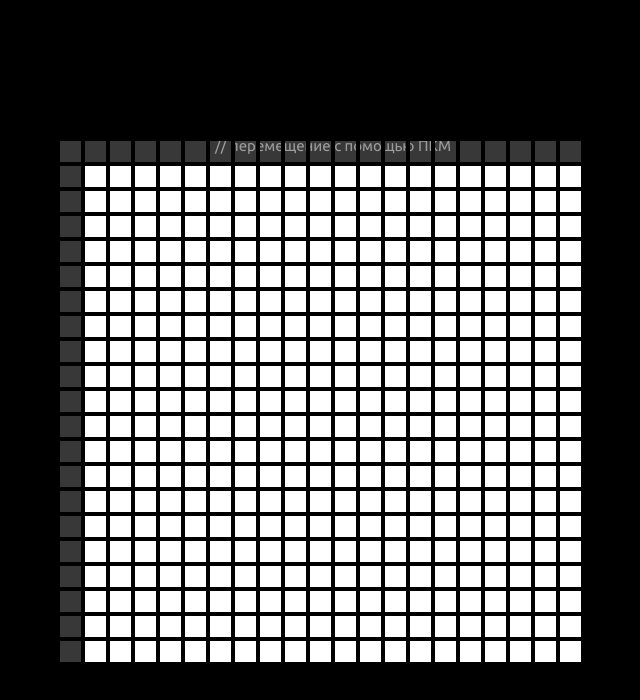
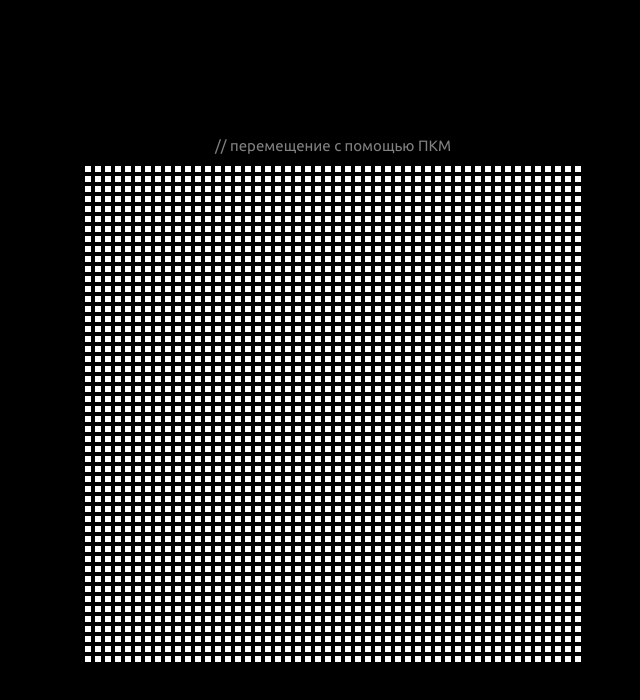
Before and after one commit to Volshebnik09/react-app, a React (Create React App) app: page / in a window 1280 px wide. Shown: the top 700 px of the page, without its empty margins (307-947 px from the left). Built offline with nearby package versions, Linux system fonts and the light colour scheme.

Commit message:
update render()

```diff
--- a/src/components/Cell/Cell.tsx
+++ b/src/components/Cell/Cell.tsx
@@ -1,11 +1,10 @@
-import { CellProps} from "../../Types/Game"
+import {CellT} from "../../Types/Game"
 import { getCellsSize} from "../gameModel"
 
-function Cell({x,y,symbol,onClick}:CellProps){
+function Cell({x,y,symbol}:CellT){
 
     return (
       <div
-        onClick={onClick}
         style={{
           width: getCellsSize(),
           height: getCellsSize(),
--- a/src/components/Game/Game.tsx
+++ b/src/components/Game/Game.tsx
@@ -1,15 +1,13 @@
 import  {useRef} from 'react';
 import GameOS from "../gameOS/GameOS";
 import {GameProps} from "../../Types/Game";
-import {changePlayer, setPlayers} from "../playersModel"
+import {setPlayers} from "../playersModel"
 import { setCellsPerWidth, setGameSize, setToWin } from '../gameModel';
 
 function Game({width,height,cellsPerWidth,players,toWin}:GameProps) {
     const game = useRef(null);
 
     setPlayers(players);
-    changePlayer();
-
     setGameSize(width,height);
     setToWin(toWin);
     setCellsPerWidth(cellsPerWidth);
--- a/src/components/gameModel.ts
+++ b/src/components/gameModel.ts
@@ -1,4 +1,5 @@
-import { Cells } from "../Types/Game";
+import { Cells}  from "../Types/Game";
+import { changePlayer, getCurrentPlayer } from "./playersModel";
 
 let gameWidth:number;
 let gameHeight:number;
@@ -10,6 +11,22 @@ let cellsSize:number;
 let cellsPerWidth:number;
 let cellsPerHeight:number;
 
+export let fieldLock:boolean;
+
+export let OSCoords:[number,number] = [0,0];
+
+export let cells:Cells = {};
+
+export function setCells(x:Cells){
+    cells = x
+}
+export function setOSCoords(x:[number,number]){
+    OSCoords = x
+}
+
+export function setFieldLock(x:boolean){
+    fieldLock = x
+}
 export function setGameSize(width:number,height:number){
     gameWidth = width;
     gameHeight = height;
@@ -53,11 +70,10 @@ export function getSymbol(x:number,y:number,cells:Cells):string{
     return cells[x]?.[y] ?? ''
 }
 
-export function setSymbol(x:number,y:number,symbol:string,cells:Cells,setCells:React.Dispatch<Cells>){
+export function setSymbol(x:number,y:number,symbol:string){
     if (!cells[x]) cells[x] = {}
     if (cells[x][y]) return
     cells[x][y] = symbol
-    setCells({...cells})
 }
 
 function horizontalCheck(x: number, y: number, symbol: string,cells:Cells) {
@@ -109,3 +125,21 @@ export function checkWin(x: number, y: number,cells:Cells) {
         diagCheck(x, y, symbol,cells)
     );
 }
+
+export function move(x:number,y:number):void{
+    if (fieldLock) return
+    if (getSymbol(x,y,cells)) return
+    setSymbol(x,y,getCurrentPlayer().symbol)
+    changePlayer()
+    if (checkWin(x,y,cells)) {
+        setFieldLock(true)
+        alert(getCurrentPlayer().name+" win")
+    }
+}
+export function getOffsetX(){
+    return Math.floor(OSCoords[0]/getCellsSize())
+}
+
+export function getOffsetY(){
+    return Math.floor(OSCoords[1]/getCellsSize())
+}
--- a/src/components/gameOS/GameOS.tsx
+++ b/src/components/gameOS/GameOS.tsx
@@ -1,31 +1,26 @@
 import React, {RefObject, useEffect, useState} from 'react';
-import { Cells, GameOSProps } from '../../Types/Game';
+import { CellT, GameOSProps } from '../../Types/Game';
 import Cell from '../Cell/Cell';
-import { checkWin, getCellsPerHeight, getCellsPerWidth, getCellsSize, getSymbol, setSymbol } from '../gameModel';
-import {changePlayer,getCurrentPlayer} from "../playersModel"
+import { getCellsPerHeight, getCellsPerWidth, getCellsSize, getSymbol, setOSCoords, cells, move, getOffsetX, getOffsetY} from '../gameModel';
 
-function move (x:number,y:number,fieldLock:boolean,cells:Cells,setFieldLock:React.Dispatch<boolean>, setCells:React.Dispatch<Cells>):void{
-    if (fieldLock) return
-    if (getSymbol(x,y,cells)) return
-    setSymbol(x,y,getCurrentPlayer().symbol,cells,setCells)
-    changePlayer()
-    if (checkWin(x,y,cells)) {
-        setFieldLock(true)
-        alert(getCurrentPlayer().name+" win")
+
+
+function generateCells () {
+    let newCells:CellT[]= []
+    let offsetX = getOffsetX()
+    let offsetY = getOffsetY()
+    for (let x= -1 - offsetX;x<getCellsPerWidth() - offsetX;x++){
+        for (let y = -1 - offsetY;y<getCellsPerHeight() - offsetY;y++){
+            newCells.push({
+                x:x,
+                y:y
+            })
+        }
     }
+    return newCells
 }
 
-function generateCells(offsetX:number,offsetY:number){
-    let cells:[number,number][]= []
-    for (let x= -1 - offsetX;x<getCellsPerWidth() - offsetX;x++){
-        for (let y = -1 - offsetY;y<getCellsPerHeight() - offsetY;y++){
-            cells.push([x,y])
-        }
-    }
-    return cells
-}
-
-function movementHandler(game:RefObject<HTMLDivElement>,setOSCoords:Function,setCellsInView:React.Dispatch<[number,number][]>){
+function movementHandler(game:RefObject<HTMLDivElement>,setCellsInView:React.Dispatch<CellT[]>,setOSCoordsView:React.Dispatch<[number,number]>){
     let isMouseDown = false;
     let offsetXOld = 0;
     let offsetYOld = 0;
@@ -43,42 +38,59 @@ function movementHandler(game:RefObject<HTMLDivElement>,setOSCoords:Function,set
         if (!isMouseDown) return
         OSCoords[0] += e.movementX
         OSCoords[1] += e.movementY
-        setOSCoords(()=>[OSCoords[0],OSCoords[1]])
-        let offsetX = Math.floor(OSCoords[0]/getCellsSize())
-        let offsetY = Math.floor(OSCoords[1]/getCellsSize())
-        if ((offsetX !== offsetXOld) || (offsetY !== offsetYOld)) {
-            offsetXOld = offsetX;
-            offsetYOld = offsetY;
-            setCellsInView(generateCells(offsetX,offsetY))
+        setOSCoords([OSCoords[0],OSCoords[1]])
+        setOSCoordsView([OSCoords[0],OSCoords[1]])
+        if ((getOffsetX() !== offsetXOld) || (getOffsetY() !== offsetYOld)) {
+            setCellsInView(generateCells())
+            offsetXOld = getOffsetX();
+            offsetYOld = getOffsetY();
         }
     })
 }
+
+function clickHandler(game:HTMLElement){
+    game.addEventListener('click',(e)=>{
+        let target = e.target as HTMLElement
+
+        if (target.className !== "cell") return
+
+        let cellCoords = target.getBoundingClientRect()
+        let gameCoords = game.getBoundingClientRect()
+
+        // 0.01 - костыль который спасает от получения при 0.3/0.1 числа 2.9999999999999996
+        // Увеличение размера клетки на 0.01 вообще ничего не меняет
+
+        let x = Math.floor((cellCoords.x - gameCoords.x + 0.01) / getCellsSize()) - getOffsetX();
+        let y = Math.floor((cellCoords.y - gameCoords.y + 0.01) / getCellsSize()) - getOffsetY();
+        move(x,y)
+    })
+}
+
+
 function GameOS({game}:GameOSProps) {
+    const [cellsInView, setCellsInView] = useState<CellT[]>(()=>generateCells())
+    const [OSCoordsView,setOSCoordsView] = useState<[number,number]>([0,0])
 
-    const [cells, setCells] = useState<Cells>({});
-    const [OSCoords, setOSCoords] = useState<[number,number]>([0,0]);
-    const [fieldLock, setFieldLock] = useState(false);
-    const [cellsInView, setCellsInView] = useState<[number,number][]>(generateCells(0,0))
 
     // вешаем перемещение
     useEffect(()=>{
-        movementHandler(game,setOSCoords,setCellsInView)
+        movementHandler(game,setCellsInView,setOSCoordsView)
+        clickHandler(game.current!)
     },[game])
 
     return (
         <div className="gameOS"
             style={{
-                transform:`translate(${OSCoords[0]}px,${OSCoords[1]}px)`
+                transform:`translate(${OSCoordsView[0]}px,${OSCoordsView[1]}px)`
             }}
         >
-            {cellsInView.map((coords, index)=>{
+            {cellsInView.map((item, index)=>{
                 return <Cell
 
                 key={index}
-                x={coords[0]}
-                y={coords[1]}
-                symbol={getSymbol(coords[0],coords[1],cells)}
-                onClick={()=>move(coords[0],coords[1],fieldLock,cells,setFieldLock,setCells)}
+                x={item.x}
+                y={item.y}
+                symbol={getSymbol(item.x,item.y,cells)}
                 />
             })}
         </div>
--- a/src/index.css
+++ b/src/index.css
@@ -33,7 +33,7 @@ body {
 }
 .game {
   background: white;
-  /* overflow: hidden; */
+  overflow: hidden;
 }
 
 .gameOS{
--- a/src/index.tsx
+++ b/src/index.tsx
@@ -14,7 +14,7 @@ root.render(
         toWin={3}
         width={500}
         height={500}
-        cellsPerWidth={20}
+        cellsPerWidth={50}
         players={[
             {
                 name:"First player",
```
Also changed, not shown: src/Types/Game.d.ts (+2 -6 lines).
